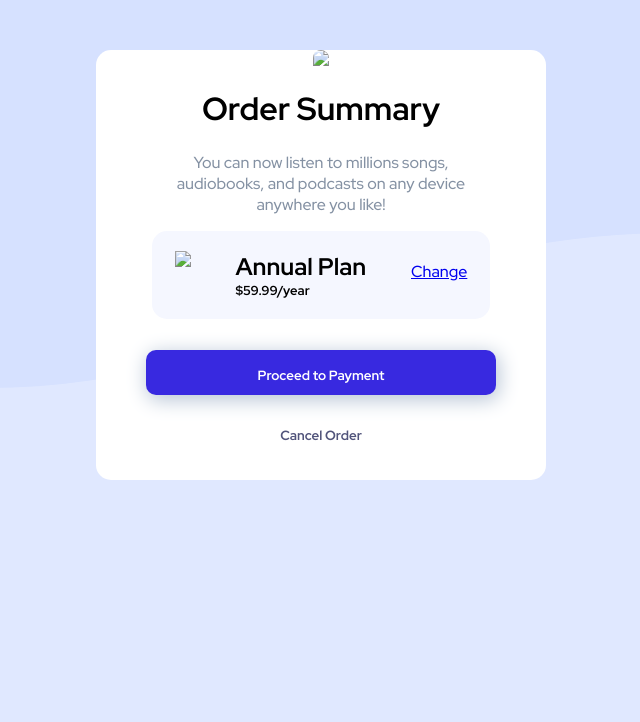
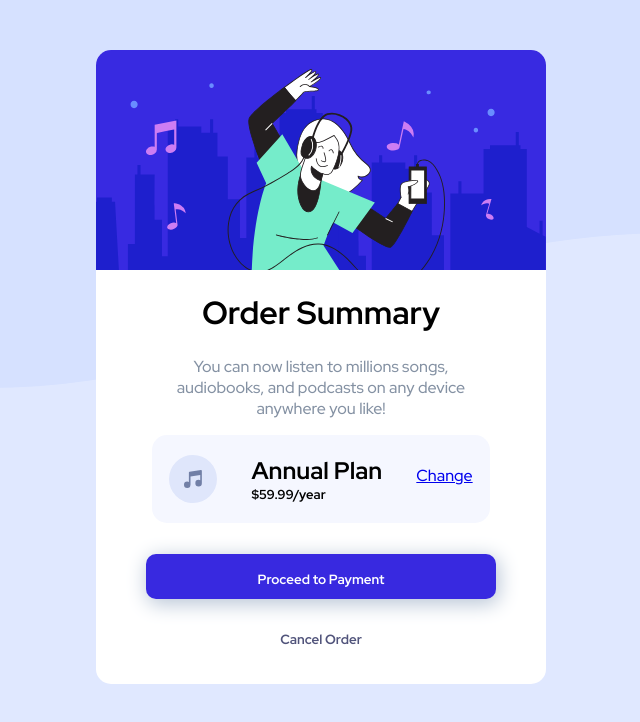
Before and after one commit to htmani/ordersummary, a plain HTML site: page index.html in a window 1280 px wide. Shown: the whole page, without its empty margins (319-959 px from the left). Drawn offline with Linux system fonts and the light colour scheme.

Commit message:
update html

```diff
--- a/index.html
+++ b/index.html
@@ -8,11 +8,11 @@
     </head>
     <body>
         <div class="container">
-            <img class="hero" src="style/images/illustration-hero.svg">
+            <img class="hero" src="images/illustration-hero.svg">
              <h1>Order Summary</h1>
             <p class="des">You can now listen to millions songs, <br> audiobooks, and podcasts on any device <br> anywhere you like!</p>
         <div class="summary">
-            <img class="music" src="style/images/icon-music.svg">
+            <img class="music" src="images/icon-music.svg">
                 <h2>Annual Plan <br> <span style="font-size: small">$59.99/year</span></h2>
             <a href="url">Change</a>
         </div>
```
